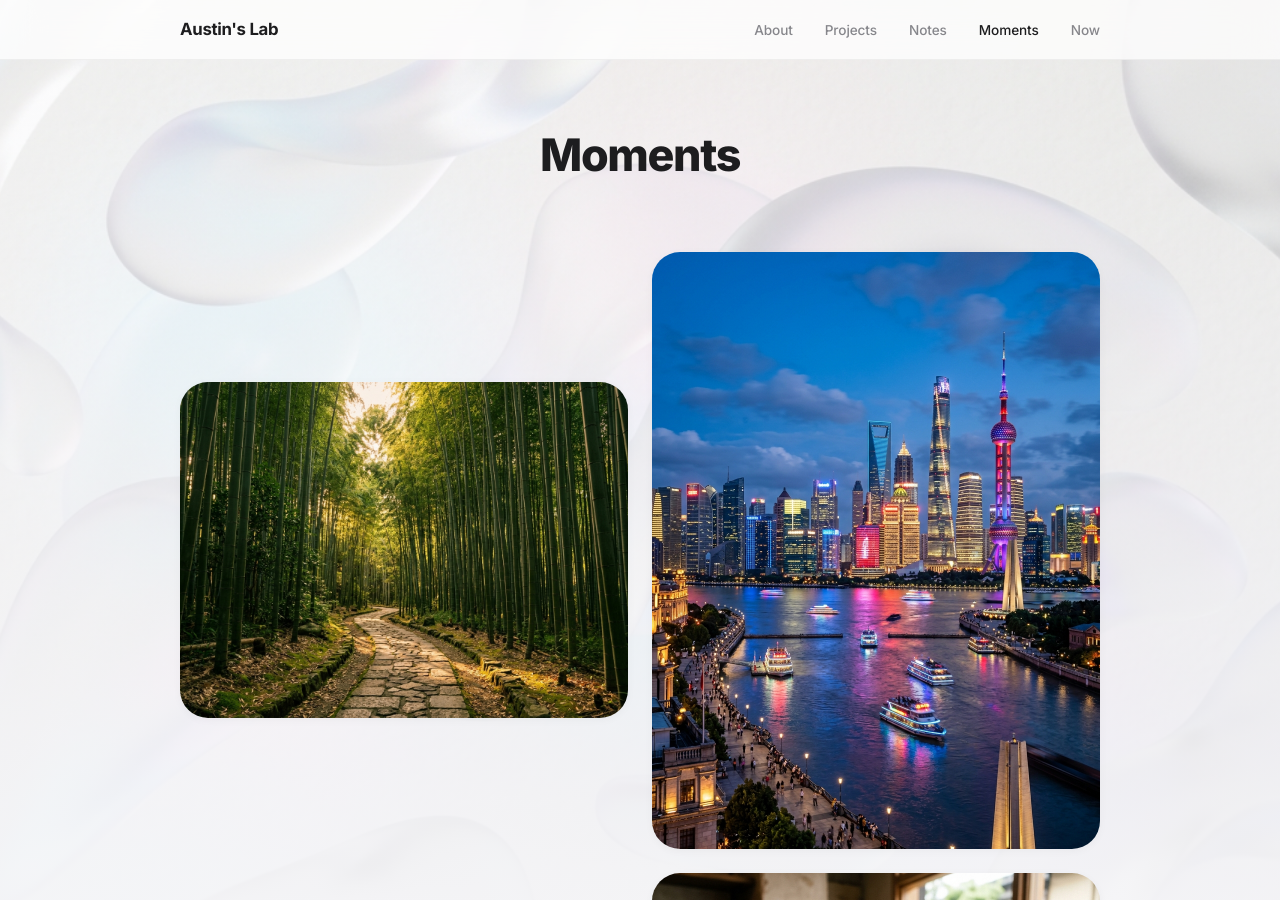
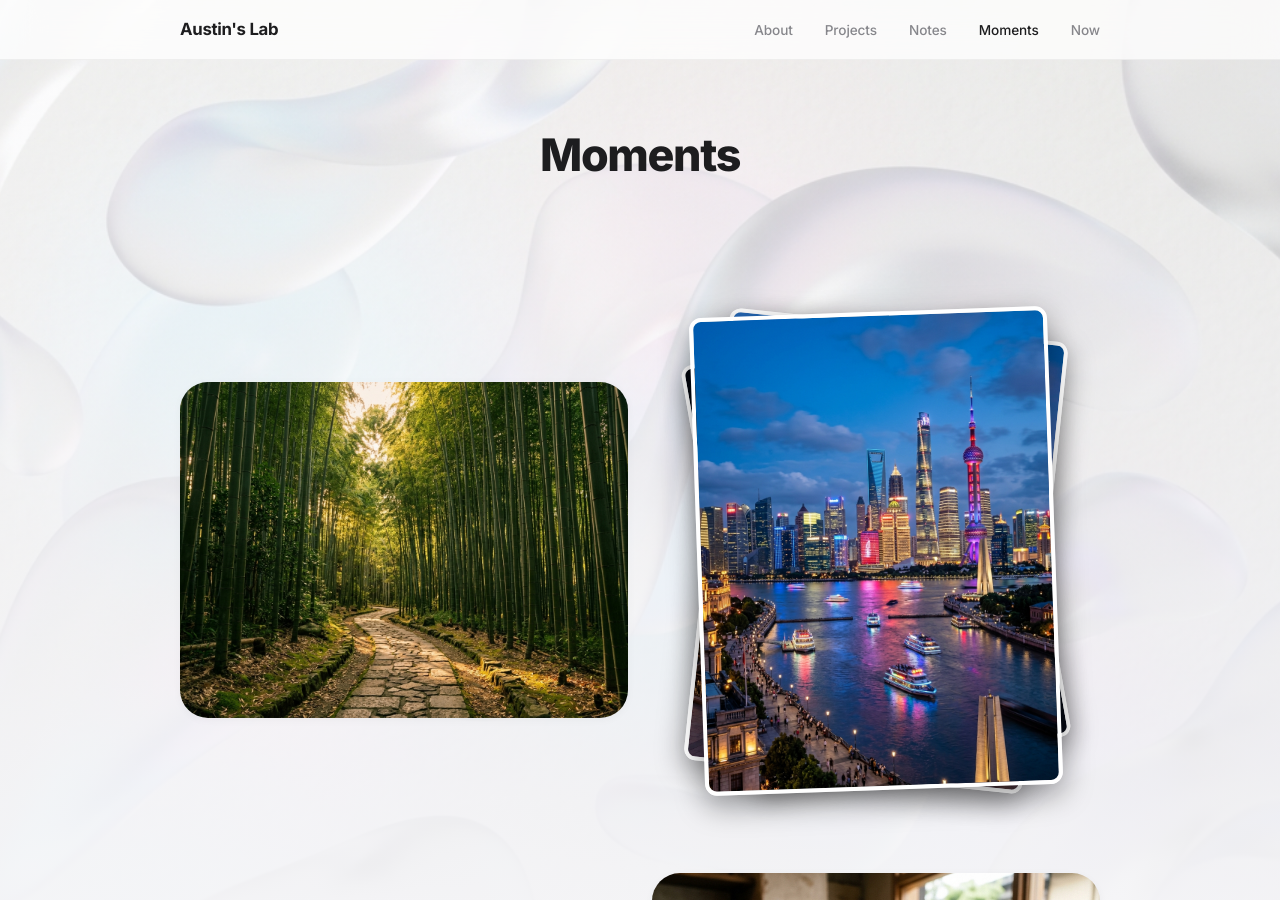
Before and after one commit to Dingding-leo/Dingding-leo.github.io, a Jekyll site: the page built from moments.html, in a window 1280 px wide and 900 px high. Built offline with Jekyll 4.4.1, drawn with Linux system fonts in a browser that asks for light colours.

Commit message:
Replace the original Shanghai placeholder item with the album stack in moments

```diff
--- a/moments.html
+++ b/moments.html
@@ -10,10 +10,22 @@ permalink: /moments/
         <img src="{{ "/assets/gallery/japan.jpg" | relative_url }}" alt="Kyoto Bamboo Forest" loading="lazy">
         <div class="gallery-overlay"><h3 class="gallery-title">Kyoto</h3></div>
     </a>
-    <a href="{{ "/notes/" | relative_url }}" class="gallery-item reveal delay-2">
-        <img src="{{ "/assets/gallery/shanghai.jpg" | relative_url }}" alt="Shanghai Skyline" loading="lazy">
-        <div class="gallery-overlay"><h3 class="gallery-title">Shanghai</h3></div>
+
+    <!-- Shanghai Trip Album (Photo Stack) -->
+    <a href="{{ site.baseurl }}{% post_url 2026-07-08-shanghai-memories %}" class="gallery-item album-card reveal delay-2">
+        <div class="album-stack">
+            <img src="{{ "/assets/images/shanghai/enhanced_lujiazui_towers.jpg" | relative_url }}" class="stack-img img-bottom" alt="Lujiazui" loading="lazy">
+            <img src="{{ "/assets/images/shanghai/enhanced_disney_castle.jpg" | relative_url }}" class="stack-img img-middle" alt="Disneyland" loading="lazy">
+            <img src="{{ "/assets/gallery/shanghai.jpg" | relative_url }}" class="stack-img img-top" alt="Shanghai Skyline" loading="lazy">
+        </div>
+        <div class="gallery-overlay album-overlay">
+            <h3 class="gallery-title" style="text-align: center; display: flex; flex-direction: column; gap: 8px;">
+                Shanghai
+                <span style="font-size: 1rem; letter-spacing: 2px; -webkit-text-stroke: 0px; color: rgba(255,255,255,0.9); font-weight: 500;">ALBUM</span>
+            </h3>
+        </div>
     </a>
+
     <a href="{{ "/notes/" | relative_url }}" class="gallery-item reveal delay-3">
         <img src="{{ "/assets/gallery/ocean.jpg" | relative_url }}" alt="Ocean Sunset" loading="lazy">
         <div class="gallery-overlay"><h3 class="gallery-title">Ocean</h3></div>
@@ -22,19 +34,4 @@ permalink: /moments/
         <img src="{{ "/assets/gallery/cafe.jpg" | relative_url }}" alt="Cafe Lifestyle" loading="lazy">
         <div class="gallery-overlay"><h3 class="gallery-title">Coffee</h3></div>
     </a>
-
-    <!-- Shanghai Trip Album (Photo Stack) -->
-    <a href="{{ site.baseurl }}{% post_url 2026-07-08-shanghai-memories %}" class="gallery-item album-card reveal delay-1">
-        <div class="album-stack">
-            <img src="{{ "/assets/images/shanghai/enhanced_lujiazui_towers.jpg" | relative_url }}" class="stack-img img-bottom" alt="Lujiazui" loading="lazy">
-            <img src="{{ "/assets/images/shanghai/enhanced_disney_castle.jpg" | relative_url }}" class="stack-img img-middle" alt="Disneyland" loading="lazy">
-            <img src="{{ "/assets/gallery/shanghai.jpg" | relative_url }}" class="stack-img img-top" alt="Shanghai Skyline" loading="lazy">
-        </div>
-        <div class="gallery-overlay album-overlay">
-            <h3 class="gallery-title" style="text-align: center; display: flex; flex-direction: column; gap: 8px;">
-                魔都漫游
-                <span style="font-size: 1rem; letter-spacing: 2px; -webkit-text-stroke: 0px; color: rgba(255,255,255,0.9); font-weight: 500;">SHANGHAI ALBUM</span>
-            </h3>
-        </div>
-    </a>
 </div>
```
